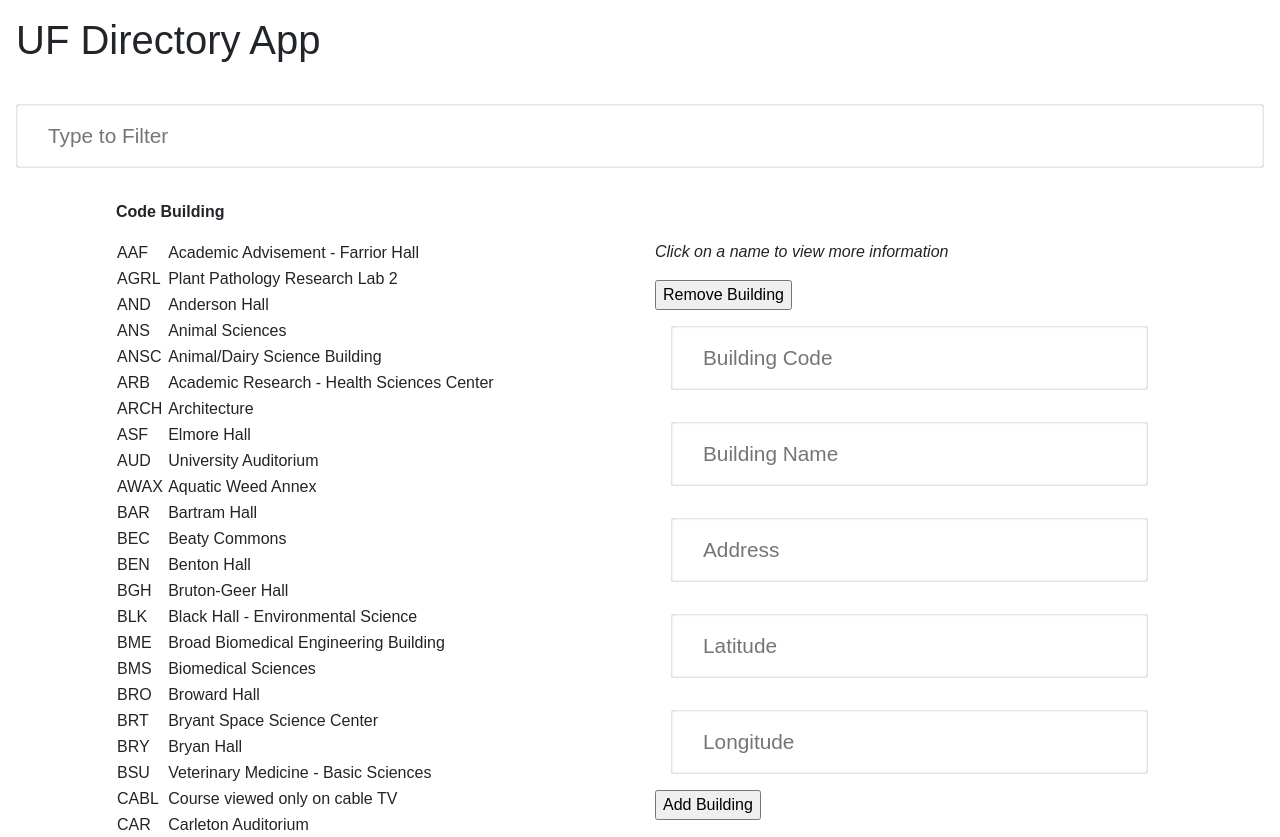
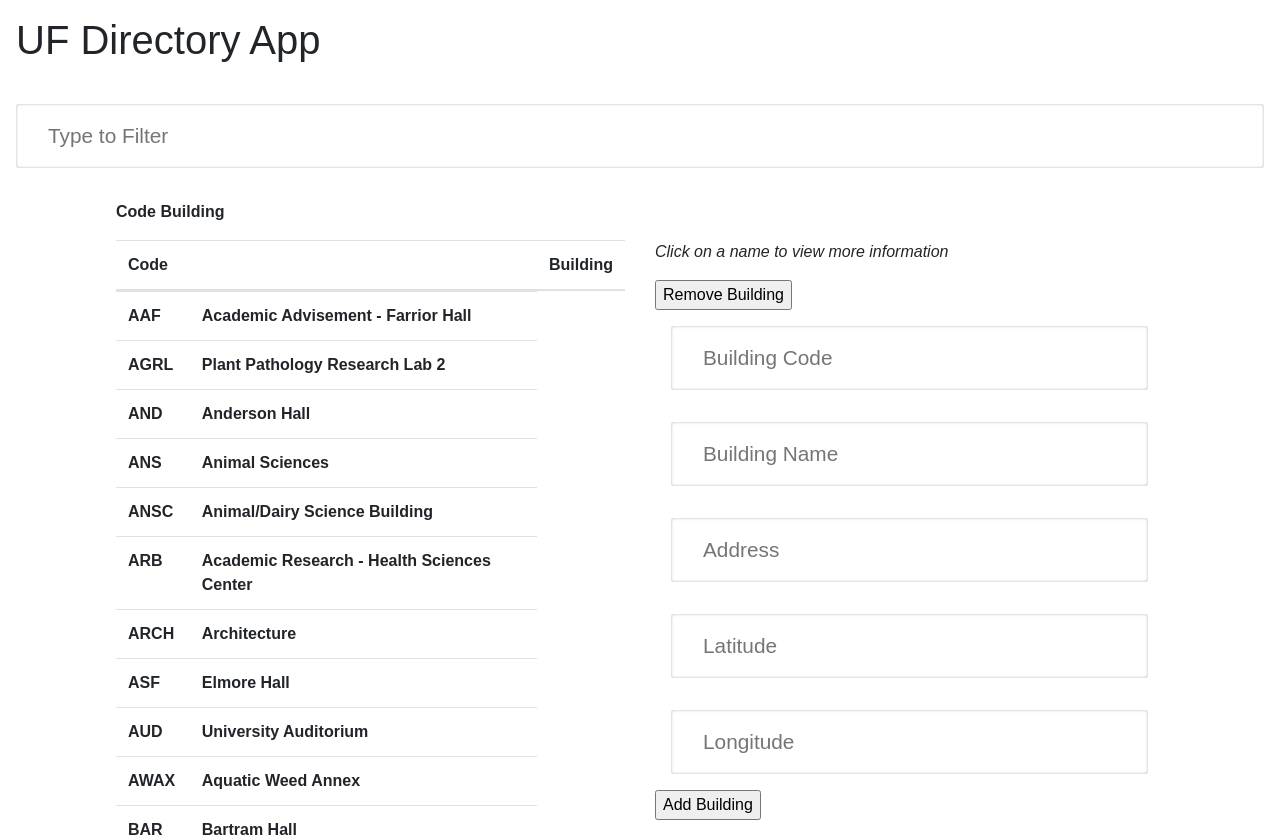
Before and after one commit to austinappel/Bootcamp4, a React (Create React App) app: page / in a window 1280 px wide. Shown: the top 837 px of the page. Built offline with nearby package versions, Linux system fonts and the light colour scheme.

Commit message:
added onClick for table

```diff
--- a/src/App.js
+++ b/src/App.js
@@ -88,6 +88,14 @@
             </div>
             <div class="row">
               <div class="col">
+                <table class="table">
+                  <thead>
+                    <tr>
+                      <th scope="col">Code</th>
+                      <th scope="col">Building</th>
+                    </tr>
+                  </thead>
+                  <tbody>
                     <BuildingList
                       data={this.props.data}
                       filterText={this.state.filterText}
@@ -97,6 +105,8 @@
                       dataStateUpdate={this.dataStateUpdate.bind(this)}
                       dataState={this.state.dataState}
                     />
+                  </tbody>
+                </table>
               </div>
               <div class="col">
                 <ViewBuilding
--- a/src/components/BuildingList.js
+++ b/src/components/BuildingList.js
@@ -33,10 +33,16 @@
 			.map(directory => {
 				if (!this.props.removedBuildings.includes(directory.id))
 				return (
+
 					<tr key={directory.id} onClick={() => this.props.selectedUpdate(directory.id)}>
-						<td>{directory.code} </td>
-						<td> {directory.name} </td>
+						<th scope="row">
+							{directory.code}
+						</th>
+						<th scope="row">
+							{directory.name}
+						</th>
 					</tr>
+
 				);
 			});
 
```
Lines whose indentation alone changed are shown as unchanged.
